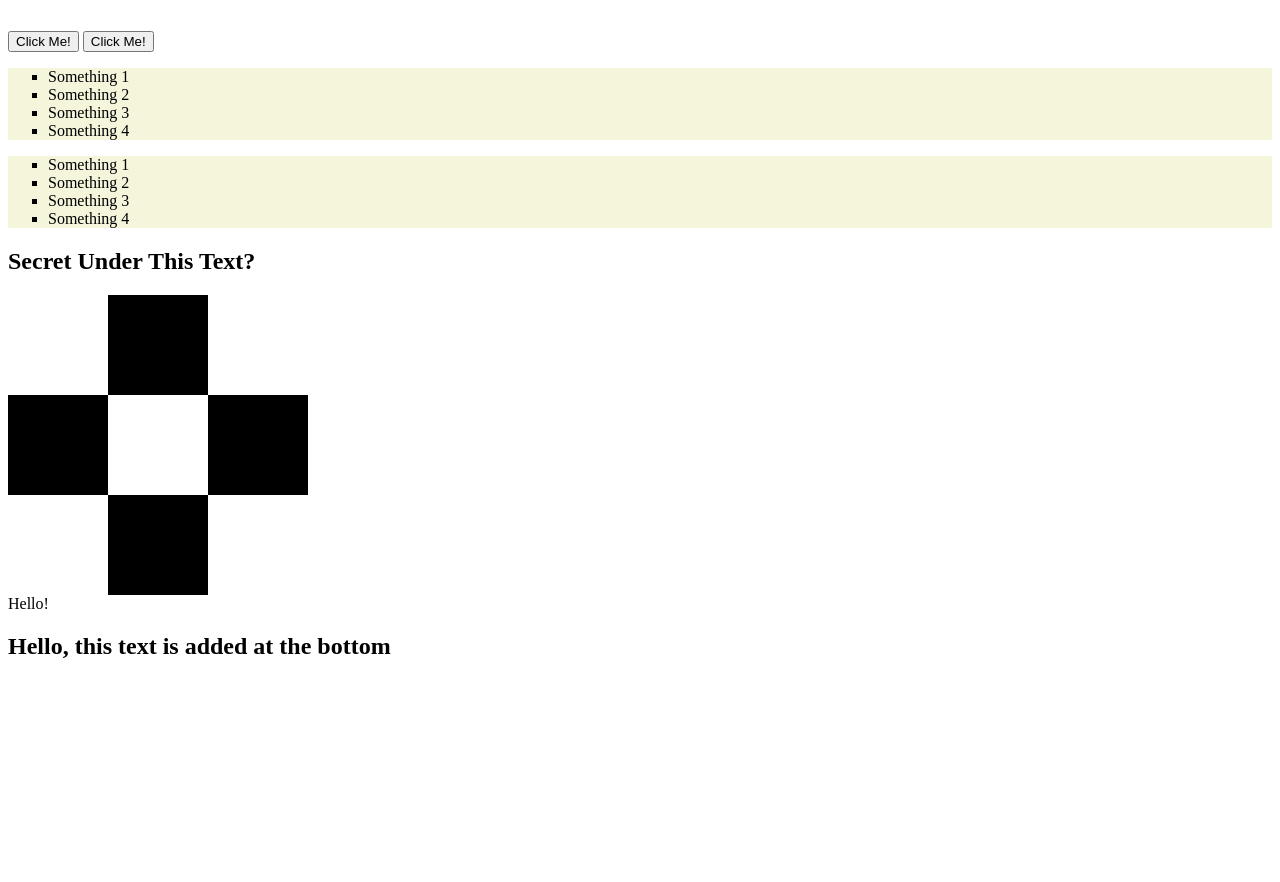
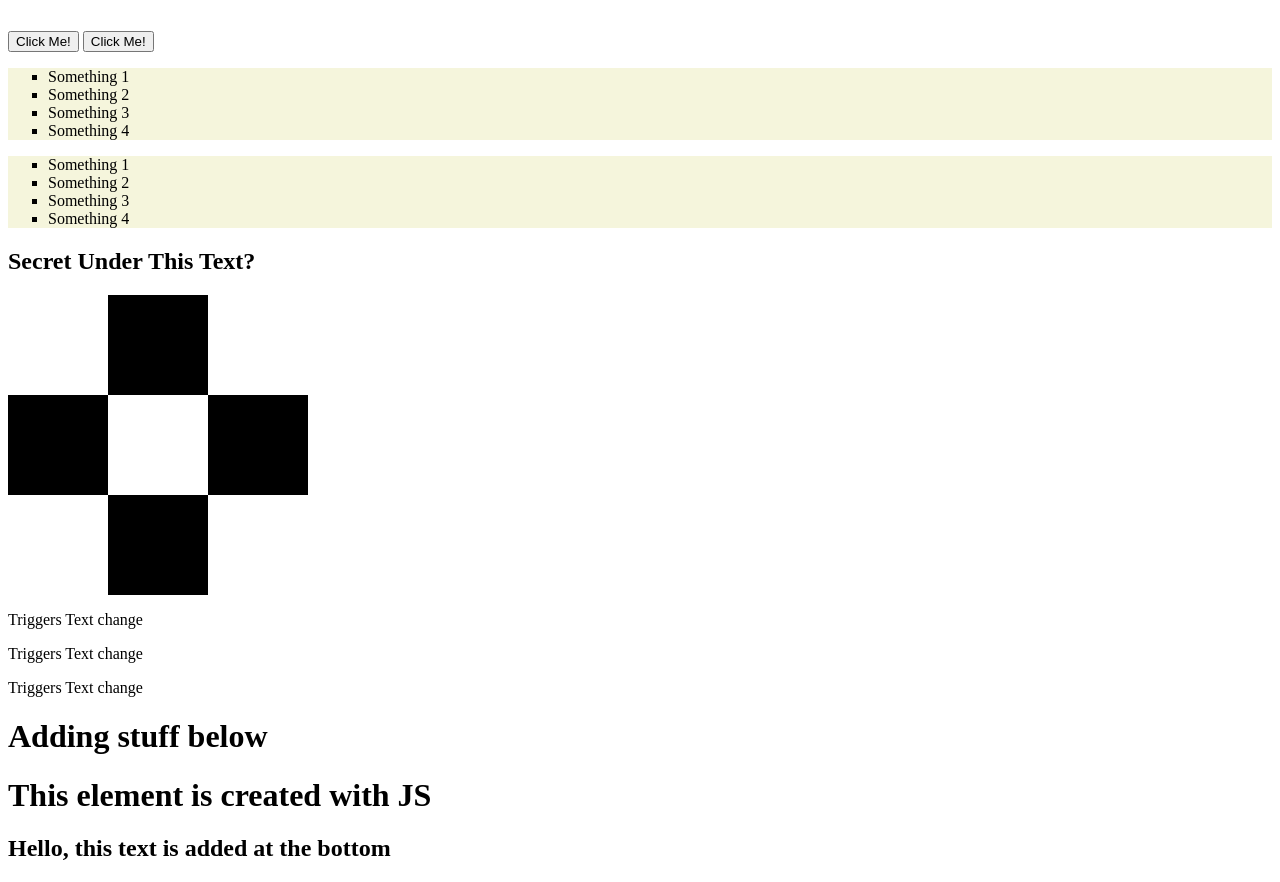
Before and after one commit to SimonElbrink/JavaScript-firstlook-javagroup30, a plain HTML site: page index.html in a window 1280 px wide. Shown: the part 170-1052 px from the top of the page. Before the commit the page ends 850 px from the top, so only its background shows below. Drawn offline with Linux system fonts and the light colour scheme.

Commit message:
Demo Events, Creating Nodes.
- Demonstrating ways to create events
- Demonstrating how to create a Node with JS.

```diff
--- a/index.html
+++ b/index.html
@@ -58,6 +58,21 @@
 
 </div>
 
+
+
+<p id="textTrigger1" onmouseover="textChange()" onmouseleave="resetText(this)">Triggers Text change</p>
+
+<p id="textTrigger2" onmouseleave="resetText(this)" >Triggers Text change</p>
+
+<p id="textTrigger3">Triggers Text change</p>
+
+
+<div id="addStuff">
+    <h1>Adding stuff below</h1>
+</div>
+
+
+
 <!-- For accessing JavaScript File -->
 <script src="index.js"></script>
 </body>
--- a/index.js
+++ b/index.js
@@ -1,6 +1,3 @@
-
-document.write("Hello!");
-
 console.log("Hello this is a message from javascript. Showing in console!")
 
 window.alert("This is a Alert. Do not overuse this method, as it prevents the user from accessing other parts of the page until the box is closed.");
@@ -98,7 +95,43 @@ for (var index = 0; index < ticTacBoard.children.length; index++){
         element.style.backgroundColor = 'Black';
     }
 
-
+}
 //-------------------------------------------------------------------------
 
-}
+    function resetText(param){
+        param.innerHTML = "Hover Me!";
+    }
+
+
+    // Connecting to the onmouseover on the button element.
+    function textChange() {
+        document.getElementById("textTrigger1").innerHTML = "You see, It works!";
+    }
+
+    document.getElementById("textTrigger2").onmouseover = function () {
+        document.getElementById("textTrigger2").innerHTML = "You see, It works, Right?!";
+    };
+
+    document.getElementById("textTrigger3").addEventListener("mouseover", function () {
+        document.getElementById("textTrigger3").innerHTML = "You see, It works Right?! I hope soo..";
+    });
+    document.getElementById("textTrigger3").addEventListener("mouseleave", function () {
+        resetText(this)
+        }
+     );
+
+    //-------------------------------------------------------------------------
+    console.log("Adding A Element with JS");
+
+
+    var node = document.createElement("h1");
+    var textNode = document.createTextNode("This element is created with JS");
+
+    var attribute = document.createAttribute("class");
+    console.log(attribute);
+    attribute.value = "primary";
+
+    console.log(node);
+    console.log(textNode);
+    node.appendChild(textNode);
+    document.getElementById("addStuff").appendChild(node);
```
